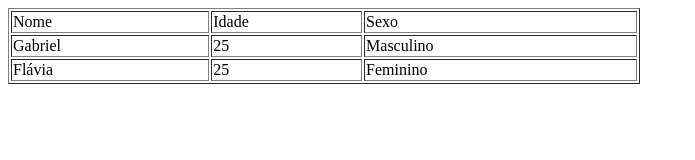
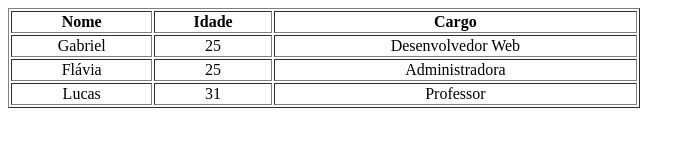
Before and after one commit to lugabrielbueno/html-css-study-and-training, a plain HTML site: page full-stack-front-end/tabelas.html in a window 1280 px wide. Shown: the whole page, without its empty margins (0-695 px from the left). Drawn offline with Linux system fonts and the light colour scheme.

Commit message:
tabelas html

```diff
--- a/full-stack-front-end/tabelas.html
+++ b/full-stack-front-end/tabelas.html
@@ -8,23 +8,30 @@
 <body>
 
     <table width="50%" border>
-        <thead>
+        <thead text-align="center">
         <tr>
-            <td>Nome</td>
-            <td>Idade</td>
-            <td>Sexo</td>
+            <th>Nome</th>
+            <th>Idade</th>
+            <th>Cargo</th>
         </tr>
         </thead>
+        <tbody align="center">
         <tr>
             <td>Gabriel</td>
             <td>25</td>
-            <td>Masculino</td>
+            <td>Desenvolvedor Web</td>
         </tr>
         <tr>
             <td>Flávia</td>
             <td>25</td>
-            <td>Feminino</td>
+            <td>Administradora</td>
         </tr>
+        <tr>
+            <td>Lucas</td>
+            <td>31</td>
+            <td>Professor</td>
+        </tr>
+        </tbody>
     </table>
 
 </body>
```
